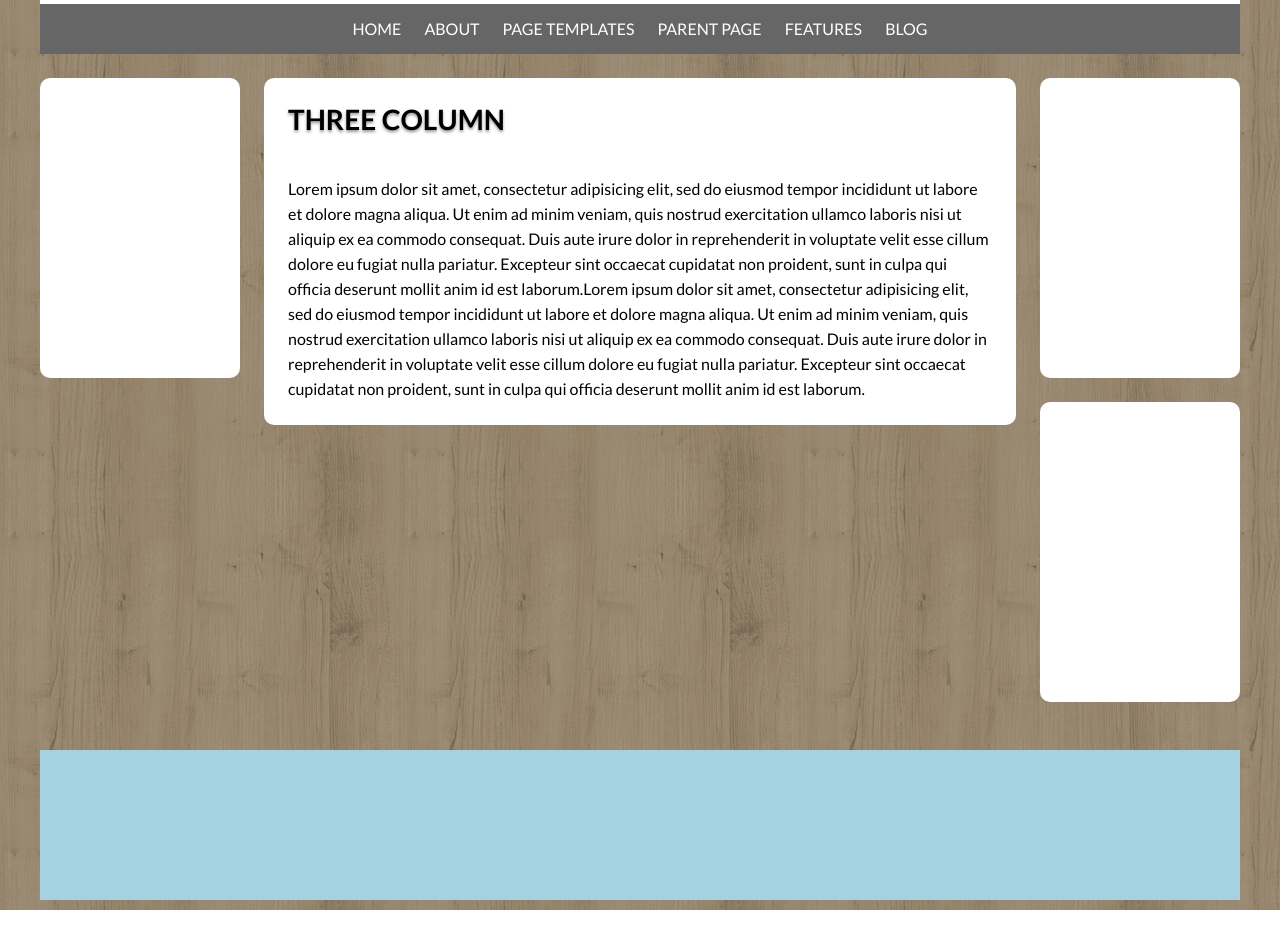
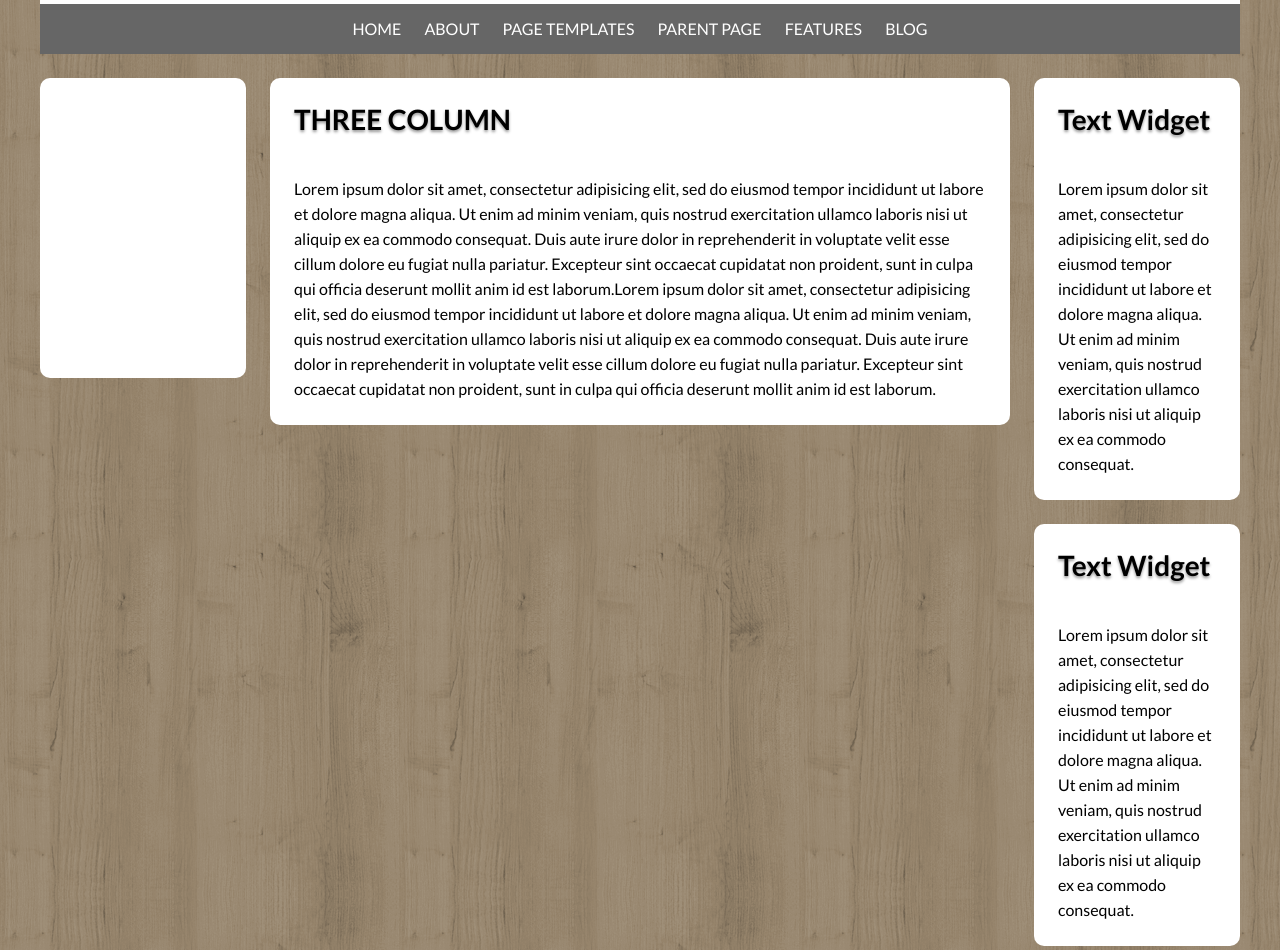
Before and after one commit to LauraColotto/htmlcss-wp, a plain HTML site: page index.html in a window 1280 px wide. Shown: the part 306-1256 px from the top of the page. Before the commit the page ends 1216 px from the top, so only its background shows below. Drawn offline with Linux system fonts and the light colour scheme.

Commit message:
Definite colonne di destra

```diff
--- a/css/style.css
+++ b/css/style.css
@@ -25,14 +25,14 @@ h3{
 p{
     line-height: 25px;
 }
-/* h2{
-  font-size:
-} */
+
 
 #container{
   margin: auto;
   width: 1200px;
 }
+
+/* Testata */
 
 header{
   position: relative;
@@ -58,6 +58,7 @@ header{
 
 }
 
+/* Menù */
 
 .main-menu{
   height: 50px;
@@ -84,13 +85,13 @@ header{
   background-color: 373737;
 }
 
+/* Corpo */
+
 main::after{
   content:"";
   display: block;
   clear: both;
 }
-
-/* Colonne del corpo */
 
 
 main{
@@ -102,18 +103,21 @@ main{
 
 }
 
+/* Colonna Sinistra */
+
 .col-left{
   height: 300px;
-  width: 200px;
+  width: 206px;
   background-color: white;
   border-radius: 10px;
   padding: 24px;
 
 }
 
+/* Colonna Centrale */
 .col-center{
 
-  width: 752px;
+  width: 740px;
   margin: 0 24px;
   padding: 24px;
   background-color: white;
@@ -127,21 +131,27 @@ main{
   margin-bottom: 40px;
 }
 
+
+/* Colonna Destra */
+
 .col-right{
-  width: 200px;
+  width: 206px;
 }
 
+.col-right h3{
+  margin-bottom: 40px;
+}
 
-/* containers a destra */
 .widget{
   width: 100%;
-  height: 300px;
   background-color: #CC87DA;
   margin-bottom:24px;
   padding: 24px;
   background-color: white;
   border-radius: 10px
 }
+
+/* Footer */
 
 footer{
 
--- a/index.html
+++ b/index.html
@@ -55,12 +55,21 @@
       <!-- div destra -->
       <aside class="col-right">
         <div class="widget">
+          <h3>Text Widget</h3>
+          <p>Lorem ipsum dolor sit amet, consectetur adipisicing elit, sed do eiusmod tempor incididunt ut labore et dolore magna aliqua. Ut enim ad minim veniam, quis nostrud exercitation ullamco laboris nisi ut aliquip ex ea commodo consequat.</p>
+
+        </div>
+        <div class="widget">
+          <h3>Text Widget</h3>
+          <p>Lorem ipsum dolor sit amet, consectetur adipisicing elit, sed do eiusmod tempor incididunt ut labore et dolore magna aliqua. Ut enim ad minim veniam, quis nostrud exercitation ullamco laboris nisi ut aliquip ex ea commodo consequat.</p>
+
+        </div>
+        <div class="widget">
+          <h3>Text Widget</h3>
+          <p>Lorem ipsum dolor sit amet, consectetur adipisicing elit, sed do eiusmod tempor incididunt ut labore et dolore magna aliqua. Ut enim ad minim veniam, quis nostrud exercitation ullamco laboris nisi ut aliquip ex ea commodo consequat.</p>
 
         </div>
 
-        <div class="widget" style="">
-
-        </div>
 
       </aside>
       <!-- div destra -->
```
